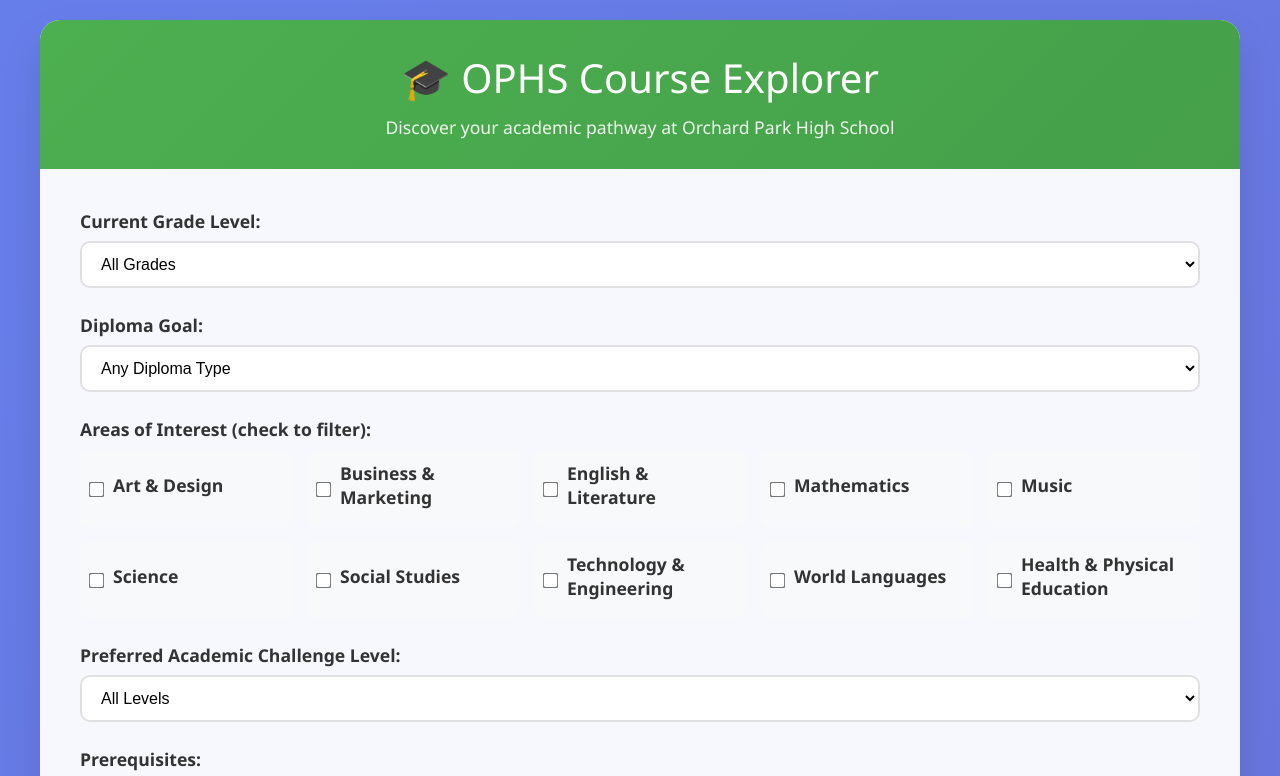
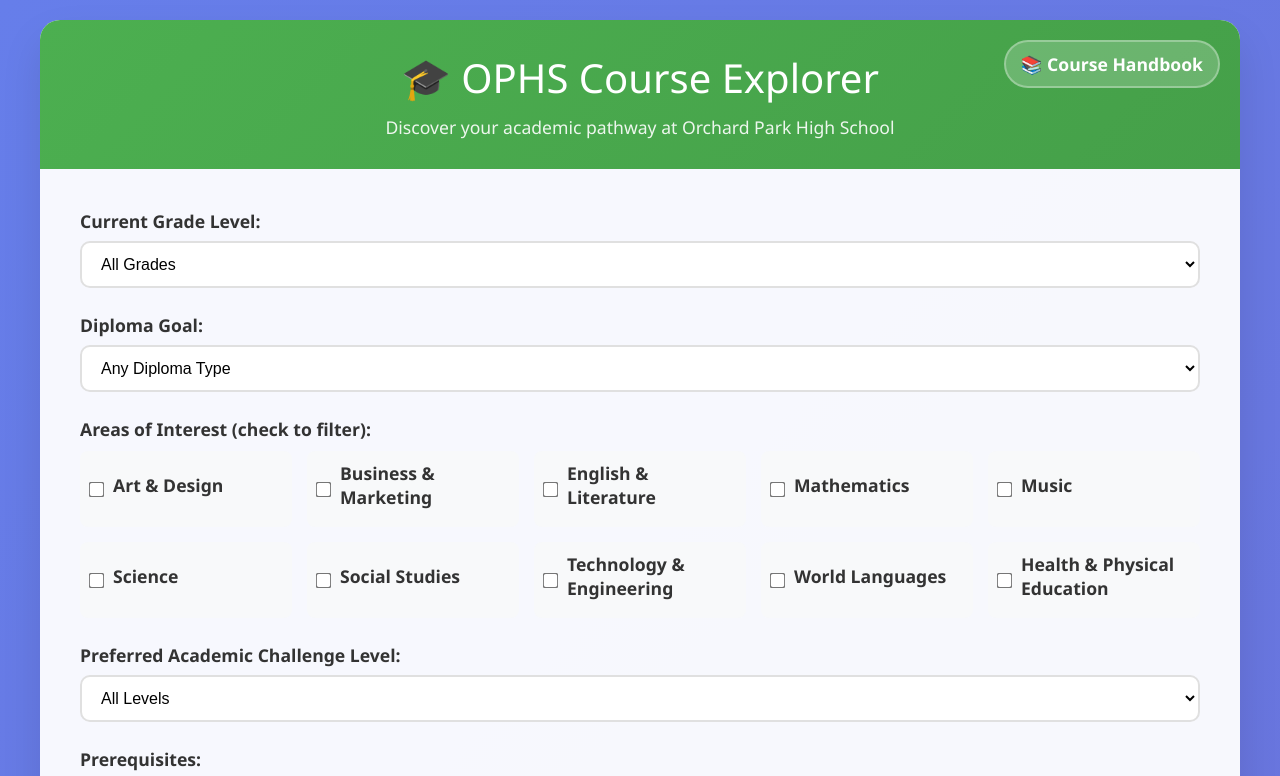
Before and after one commit to program247365/ophs-explore, a plain HTML site: page index.html in a window 1280 px wide. Shown: the top 776 px of the page. Drawn offline with Linux system fonts and the light colour scheme.

Commit message:
feat: course handbook link

```diff
--- a/index.html
+++ b/index.html
@@ -32,6 +32,7 @@
             color: white;
             padding: 30px;
             text-align: center;
+            position: relative;
         }
 
         .header h1 {
@@ -43,6 +44,31 @@
         .header p {
             font-size: 1.1em;
             opacity: 0.9;
+        }
+
+        .handbook-link {
+            position: absolute;
+            top: 20px;
+            right: 20px;
+            color: white;
+            text-decoration: none;
+            font-size: 1.1em;
+            font-weight: 600;
+            padding: 10px 15px;
+            background: rgba(255, 255, 255, 0.2);
+            border-radius: 25px;
+            border: 2px solid rgba(255, 255, 255, 0.3);
+            transition: all 0.3s ease;
+            display: flex;
+            align-items: center;
+            gap: 8px;
+        }
+
+        .handbook-link:hover {
+            background: rgba(255, 255, 255, 0.3);
+            border-color: rgba(255, 255, 255, 0.5);
+            transform: translateY(-2px);
+            box-shadow: 0 4px 12px rgba(0, 0, 0, 0.2);
         }
 
         .form-container {
@@ -245,6 +271,13 @@
                 font-size: 2em;
             }
 
+            .handbook-link {
+                position: static;
+                margin: 0 auto 20px auto;
+                font-size: 1em;
+                padding: 8px 12px;
+            }
+
             .checkbox-group {
                 grid-template-columns: 1fr;
             }
@@ -259,6 +292,9 @@
 <body>
     <div class="container">
         <div class="header">
+            <a href="docs/course-handbook.pdf" class="handbook-link" target="_blank" title="View Full Course Handbook">
+                📚 Course Handbook
+            </a>
             <h1>🎓 OPHS Course Explorer</h1>
             <p>Discover your academic pathway at Orchard Park High School</p>
         </div>
```
